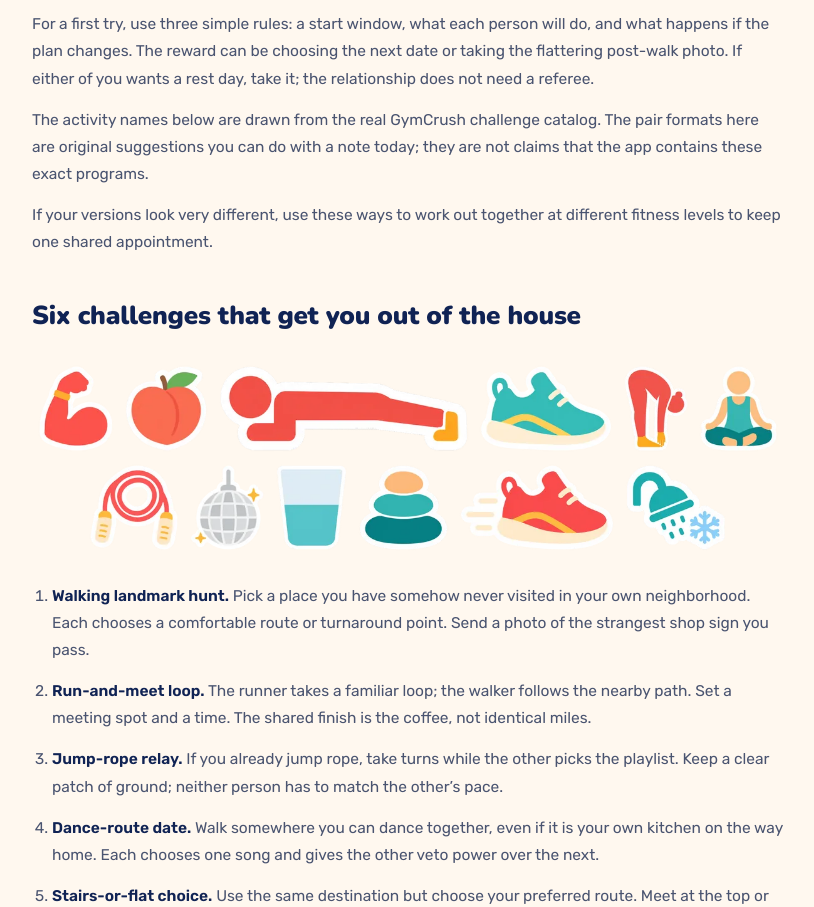
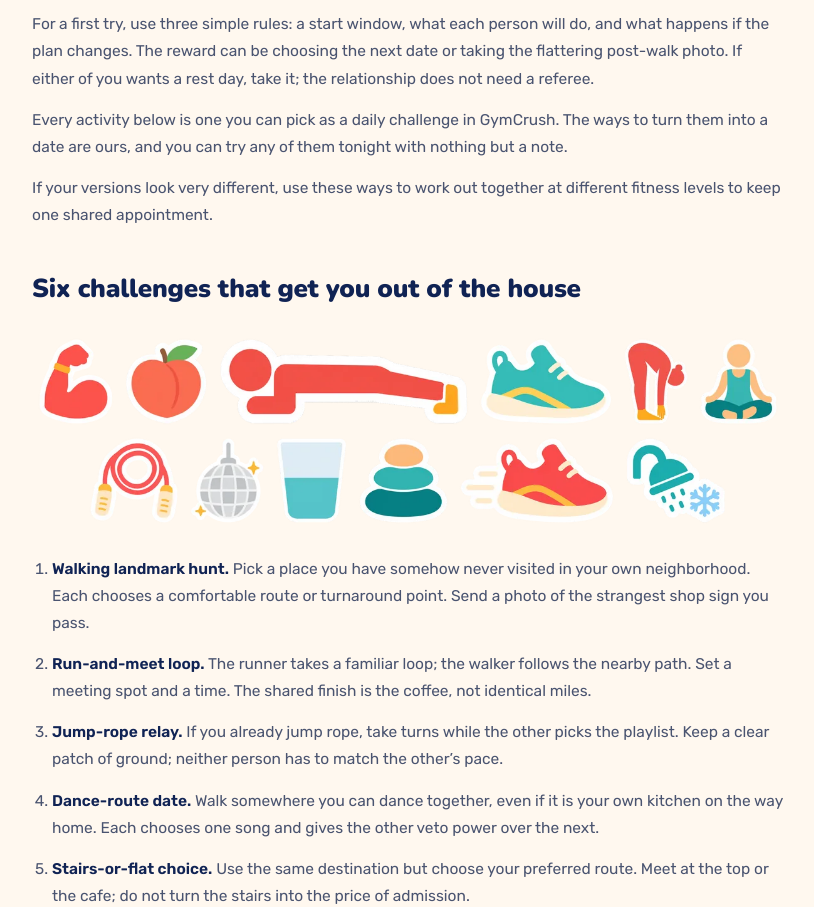
Before and after one commit to agosset12/gymcrush-website, a plain HTML site: page couple-workout-challenges.html in a window 1280 px wide. Shown: the part 1622-2529 px from the top of the page, without its empty margins (232-1046 px from the left). Drawn offline with Linux system fonts and the light colour scheme.

Commit message:
Challenges guide: friendlier wording
Co-Authored-By: Claude Fable 5.2 <noreply@anthropic.com>

```diff
--- a/couple-workout-challenges.html
+++ b/couple-workout-challenges.html
@@ -134,7 +134,7 @@
 <div class="guide-body"><h2 id="make-the-challenge-fair-before-you-make-it-clever">Make the challenge fair before you make it clever</h2>
 <p>Pick a shared <em>theme</em>, then let each person set a version. “We both go for a walk” is shared. “We both walk the same distance at the same pace” may turn into one person waiting at every corner. Write your own target first, tell your partner what counts as done, and agree on a check-in. You can cheer each other without appointing a winner.</p>
 <p>For a first try, use three simple rules: a start window, what each person will do, and what happens if the plan changes. The reward can be choosing the next date or taking the flattering post-walk photo. If either of you wants a rest day, take it; the relationship does not need a referee.</p>
-<p>The activity names below are drawn from the real GymCrush challenge catalog. The pair formats here are original suggestions you can do with a note today; they are not claims that the app contains these exact programs.</p>
+<p>Every activity below is one you can pick as a daily challenge in GymCrush. The ways to turn them into a date are ours, and you can try any of them tonight with nothing but a note.</p>
 <p>If your versions look very different, use these ways to work out together at different fitness levels to keep one shared appointment.</p>
 <h2 id="six-challenges-that-get-you-out-of-the-house">Six challenges that get you out of the house</h2>
 <img class="guide-art plain" src="/assets/guides/art/challenge-icons.webp" alt="GymCrush challenge icons: push-ups, squats, plank, walking, stretching, yoga, jump rope, dancing, water, meditation, running and a cold shower" width="1200" height="316" loading="lazy" decoding="async"><ol><li><strong>Walking landmark hunt.</strong> Pick a place you have somehow never visited in your own neighborhood. Each chooses a comfortable route or turnaround point. Send a photo of the strangest shop sign you pass.</li>
```
